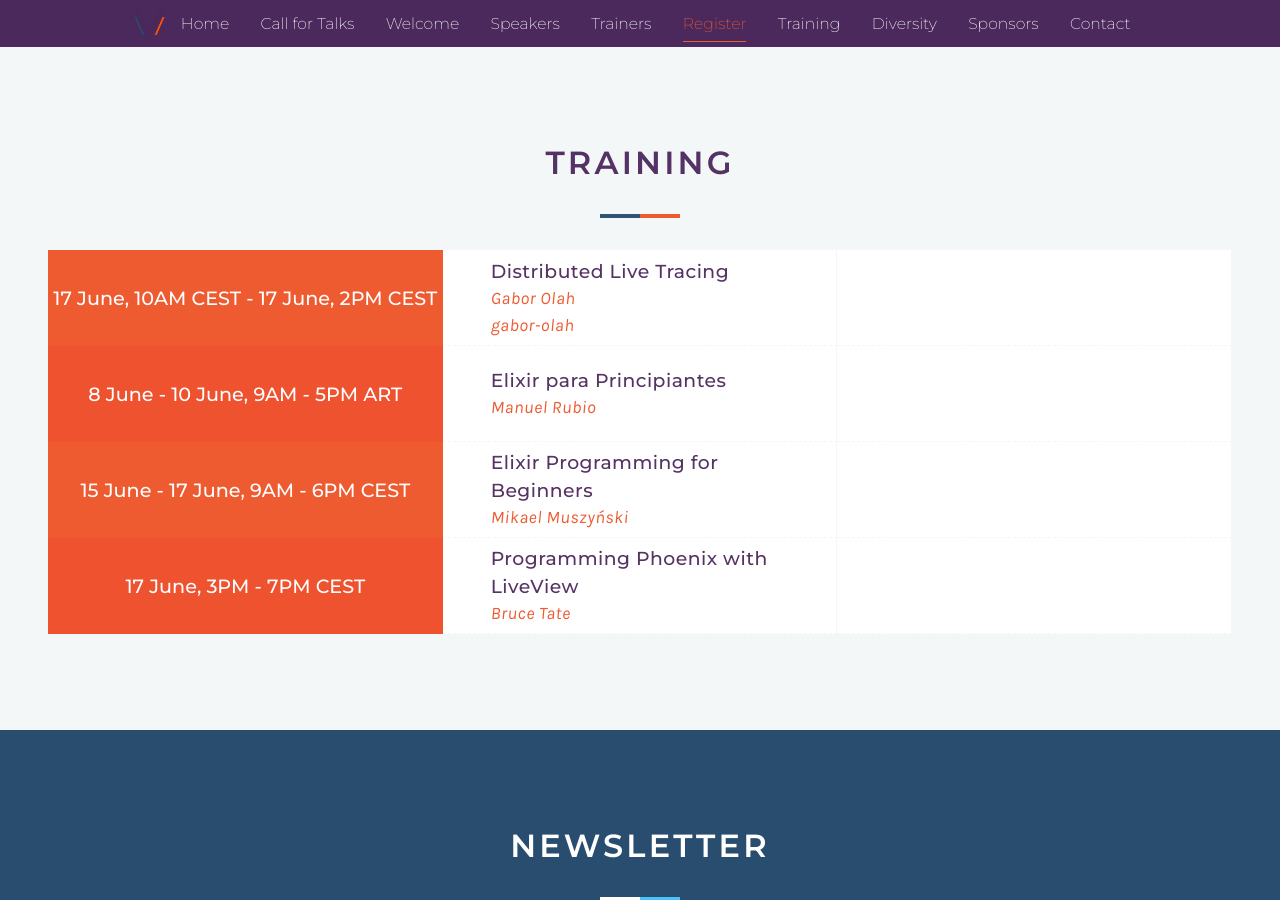
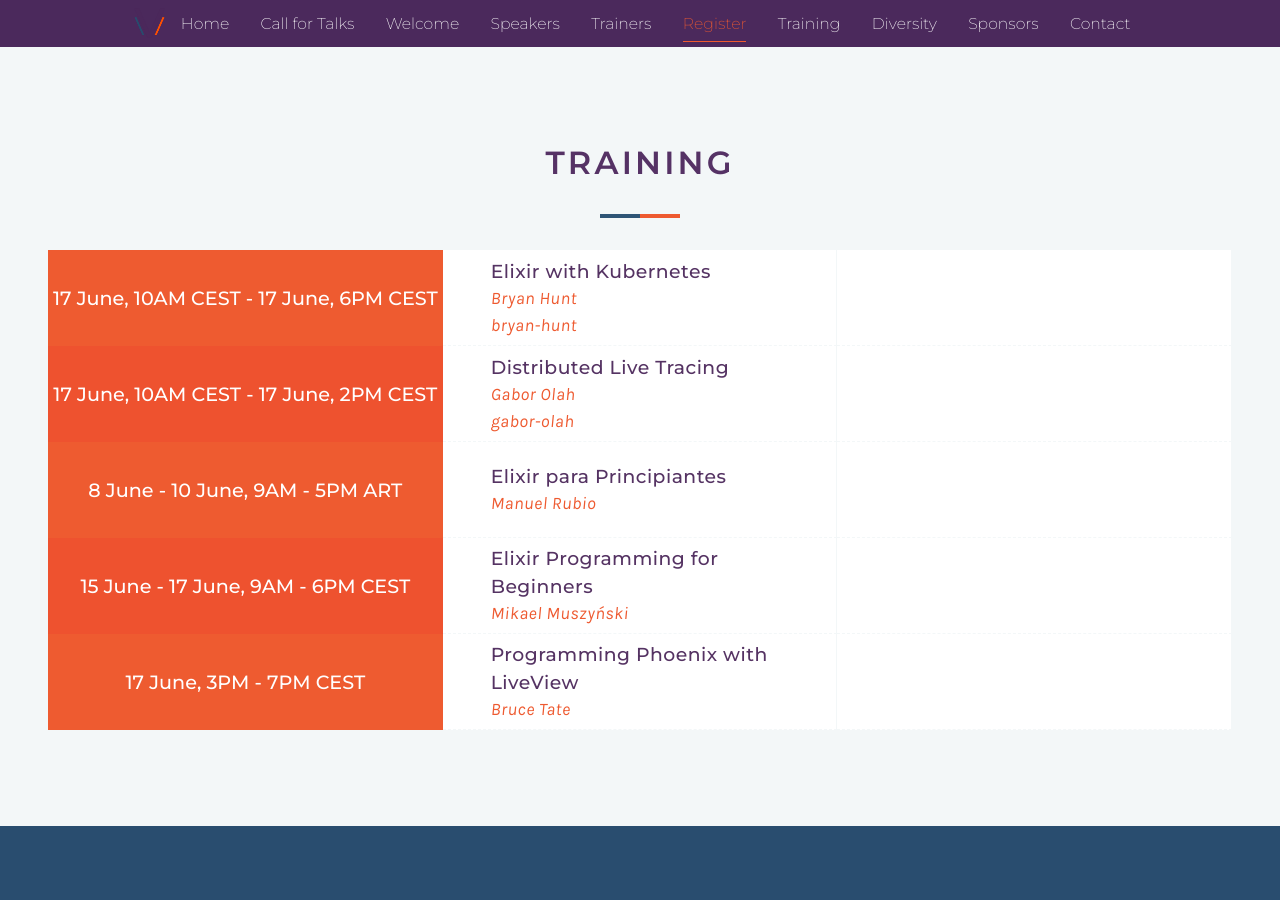
Before and after one commit to esl/virtual-elixirconf-eu-jekyll, a Jekyll site: the page built from index.html, in a window 1280 px wide and 900 px high, scrolled down 6113 px. Built offline with Jekyll 4.4.1, drawn with Linux system fonts in a browser that asks for light colours; some web fonts are replaced.

Commit message:
Update from Forestry.io ewa.magiera@erlang-solutions.com updated _data/training.yml

```diff
--- a/_data/training.yml
+++ b/_data/training.yml
@@ -1,4 +1,14 @@
 ---
+- from: 17 June, 10AM CEST
+  to: 17 June, 6PM CEST
+  type: ''
+  training_1: Elixir with Kubernetes
+  training_1_url: elixir-with-kubernetes
+  training_1_instructor: Bryan Hunt
+  training_1_instructor_2: bryan-hunt
+  training_2: ''
+  training_2_url: ''
+  training_2_instructor: ''
 - from: 17 June, 10AM CEST
   to: 17 June, 2PM CEST
   type: ''
```
